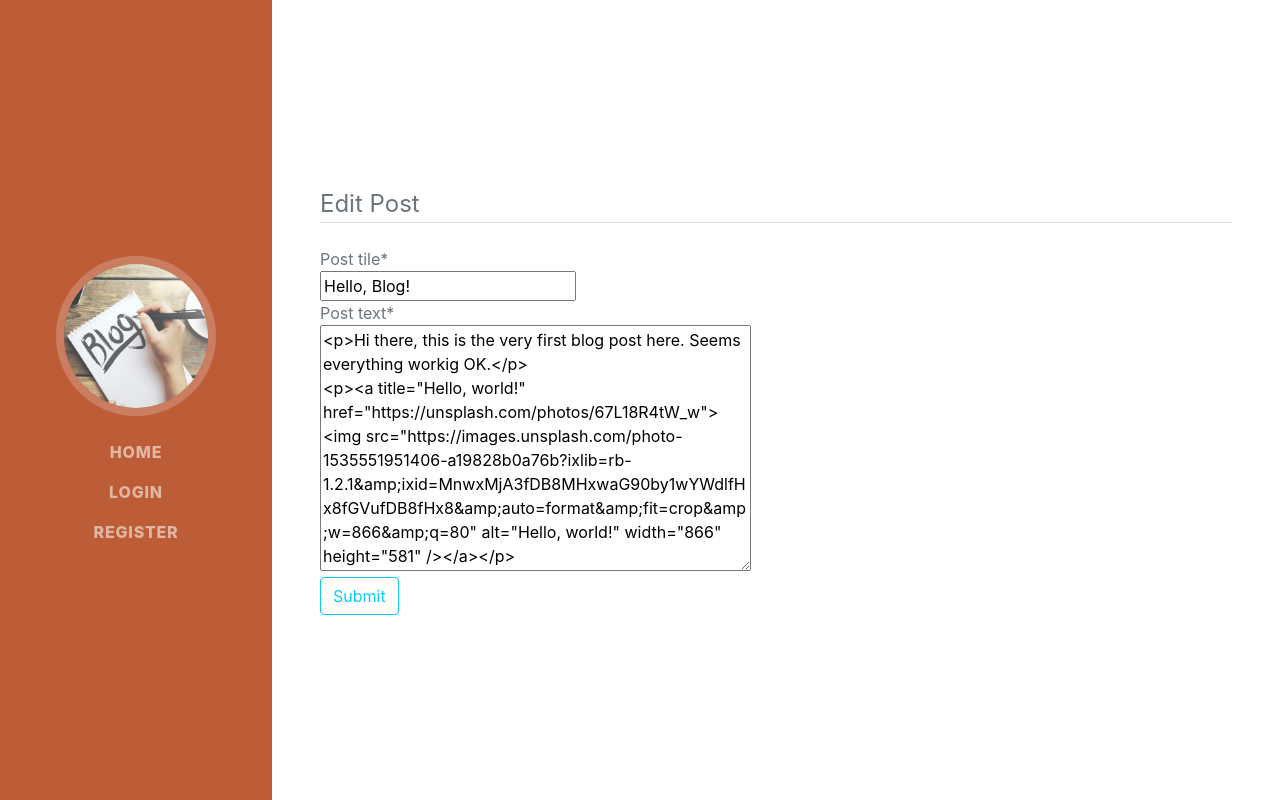
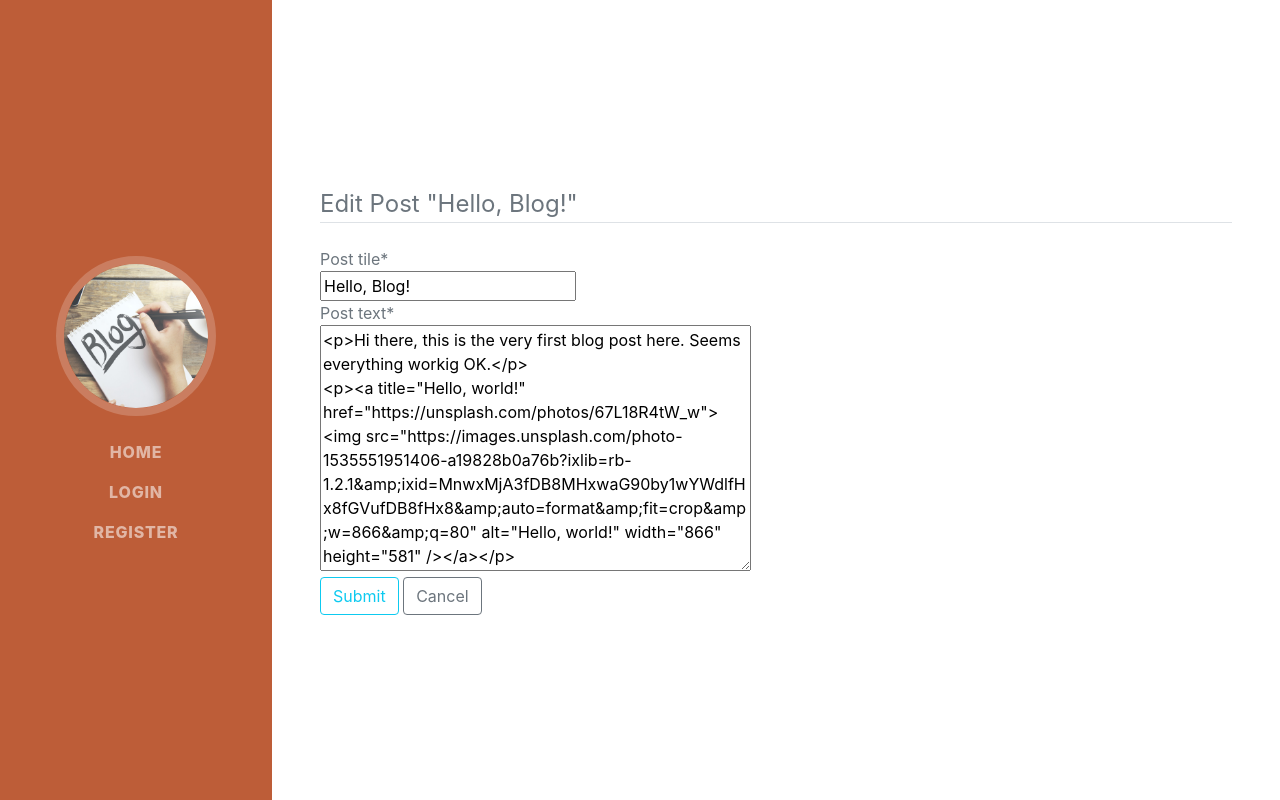
Before and after one commit to dainiuxt/django-blog, a Django app: page /blog/1/edit/ in a window 1280 px wide. Run offline with Django 4.2, Linux system fonts and the light colour scheme; data comes from the database, SQL or seed files in the repository; both versions use the stored data as it was after the commit; some libraries are stand-ins or nearby versions; some web fonts are replaced.

Commit message:
final commit for evaluation

```diff
--- a/mysite/blog/templates/blogpost_update.html
+++ b/mysite/blog/templates/blogpost_update.html
@@ -1,18 +1,18 @@
 {% extends "base.html" %}
 {% load crispy_forms_tags %}
-{% block title %}<title>Blog &bull; Update Post</title>{% endblock %}
+{% block title %}<title>Blog &bull; {% if blogpost.post_title %} Edit Post "{{blogpost.post_title}}" {% else %} Create post {% endif %}</title>{% endblock %}
 {% block content %}
 <section class="resume-section" id="skills">
   <div class="resume-section-content">
     <form method="POST" enctype="multipart/form-data">
       {% csrf_token %}
       <fieldset class="form-group">
-          <legend class="border-bottom mb-4">Edit Post</legend>
+          <legend class="border-bottom mb-4">{% if blogpost.post_title %} Edit Post "{{blogpost.post_title}}" {% else %} Create Post {% endif %}</legend>
           {{ form|crispy }}
       </fieldset>
       <div class="form-group">
           <button class="btn btn-outline-info" type="submit">Submit</button>
-
+          {% if blogpost.post_title %}<a class="btn btn-outline-secondary" href="{% url 'blogpost' blogpost.id %}">Cancel</a>{% endif %}
       </div>
     </form>
   </div>
```
Also changed, not shown: mysite/db.sqlite3.
